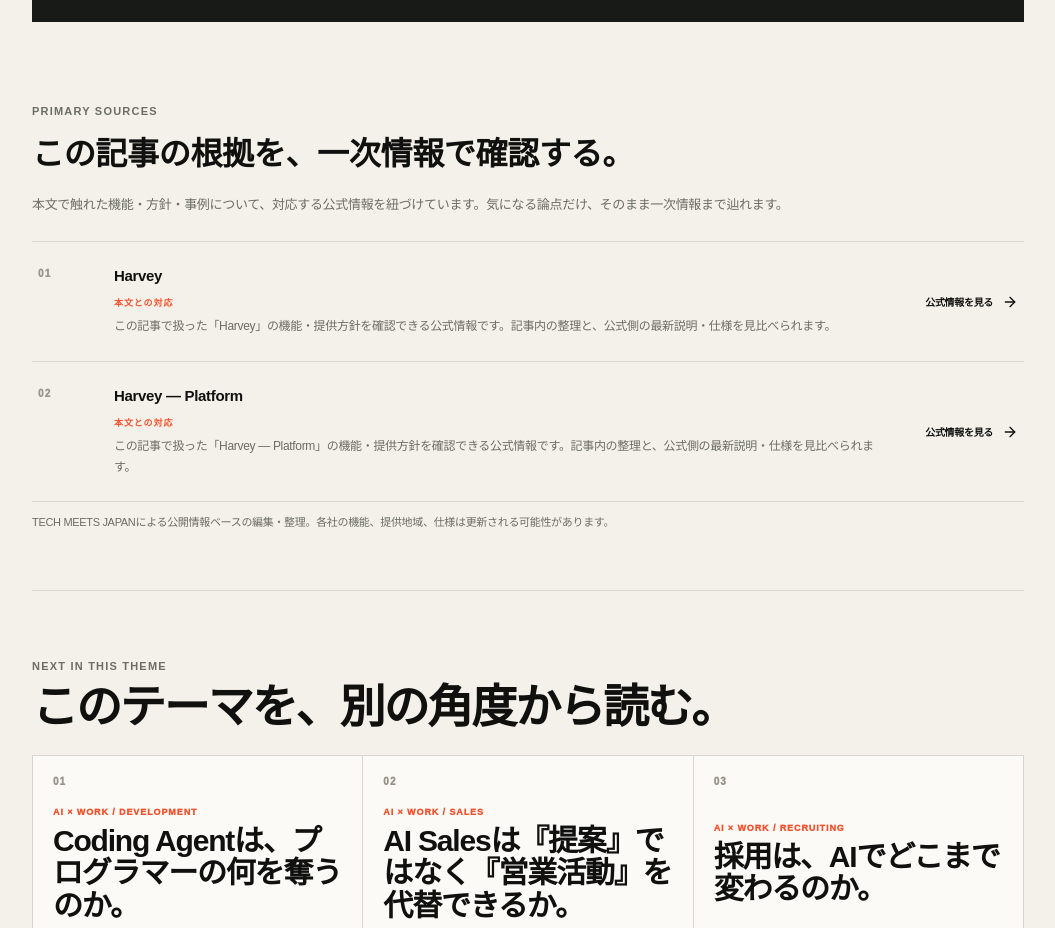
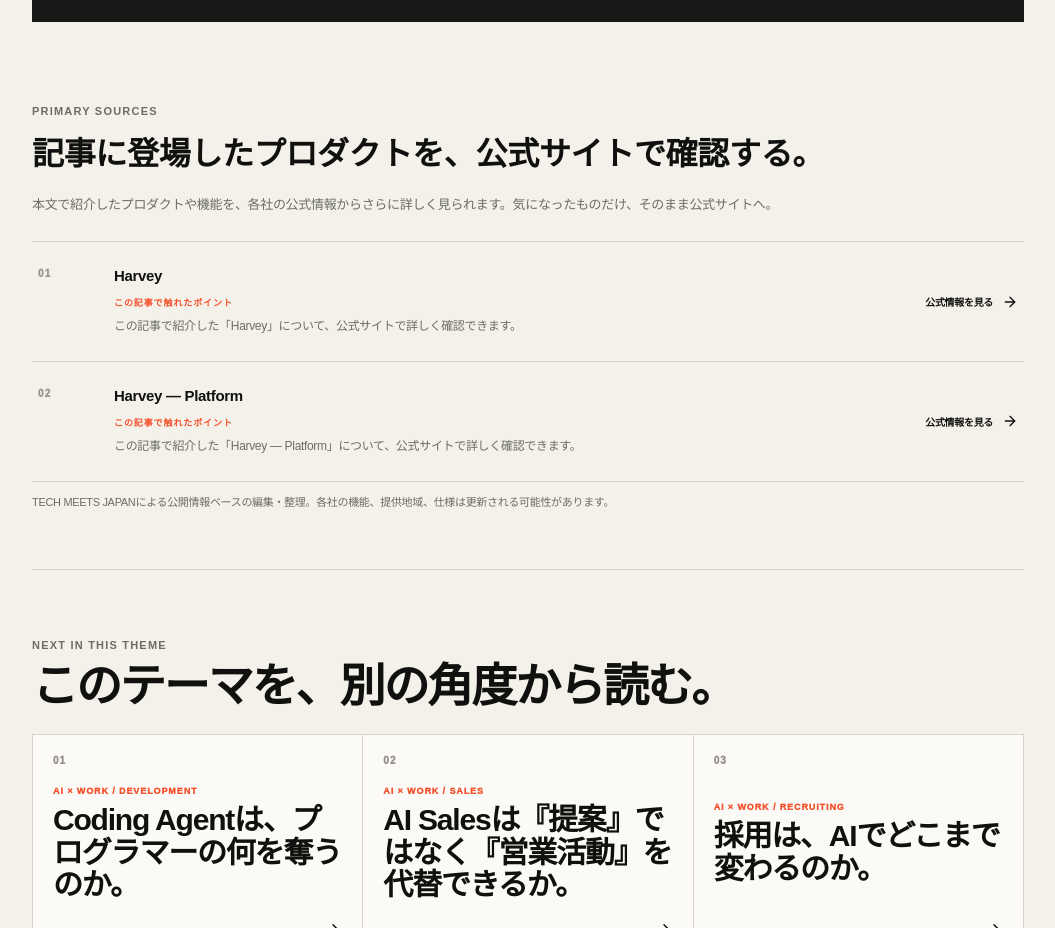
Before and after one commit to yasu-kai/tech-meets-japan, a Next.js app: page /research/ai-work/ai-legal in a window 1280 px wide. Shown: the part 2740-3668 px from the top of the page, without its empty margins (112-1167 px from the left). Built offline with nearby package versions, Linux system fonts and the light colour scheme.

Commit message:
Make official links feel editorial instead of evidentiary

```diff
--- a/app/research/[category]/[slug]/page.tsx
+++ b/app/research/[category]/[slug]/page.tsx
@@ -20,10 +20,10 @@ function sourceContext(story:ResearchStory,label:string){
   }
 
   if(!best){
-    return `この記事で扱った「${label}」の機能・提供方針を確認できる公式情報です。記事内の整理と、公式側の最新説明・仕様を見比べられます。`;
+    return `この記事で紹介した「${label}」について、公式サイトで詳しく確認できます。`;
   }
 
-  return `本文「${best.heading}」で扱った論点に対応する一次情報です。記事内の整理を、公式側の機能説明・仕様・提供方針で確認できます。`;
+  return `本文「${best.heading}」で扱った論点にについて、公式サイトで詳しく確認できます。`;
 }
 
 export function generateStaticParams(){
@@ -76,14 +76,14 @@ export default async function StoryPage({params}:{params:Promise<{category:strin
 
           <section className="story-sources">
             <p className="eyebrow">PRIMARY SOURCES</p>
-            <h2>この記事の根拠を、一次情報で確認する。</h2>
-            <p className="story-sources-intro">本文で触れた機能・方針・事例について、対応する公式情報を紐づけています。気になる論点だけ、そのまま一次情報まで辿れます。</p>
+            <h2>記事に登場したプロダクトを、公式サイトで確認する。</h2>
+            <p className="story-sources-intro">本文で紹介したプロダクトや機能を、各社の公式情報からさらに詳しく見られます。気になったものだけ、そのまま公式サイトへ。</p>
             <div>
               {story.sources.map((source,index)=><a className="story-source-link" key={source.url} href={source.url} target="_blank" rel="noreferrer">
                 <div className="story-source-index">{String(index+1).padStart(2,"0")}</div>
                 <div className="story-source-copy">
                   <strong>{source.label}</strong>
-                  <div className="story-source-context-label">本文との対応</div>
+                  <div className="story-source-context-label">この記事で触れたポイント</div>
                   <p>{sourceContext(story,source.label)}</p>
                 </div>
                 <div className="story-source-action"><span>公式情報を見る</span><ArrowRight size={16}/></div>
```
